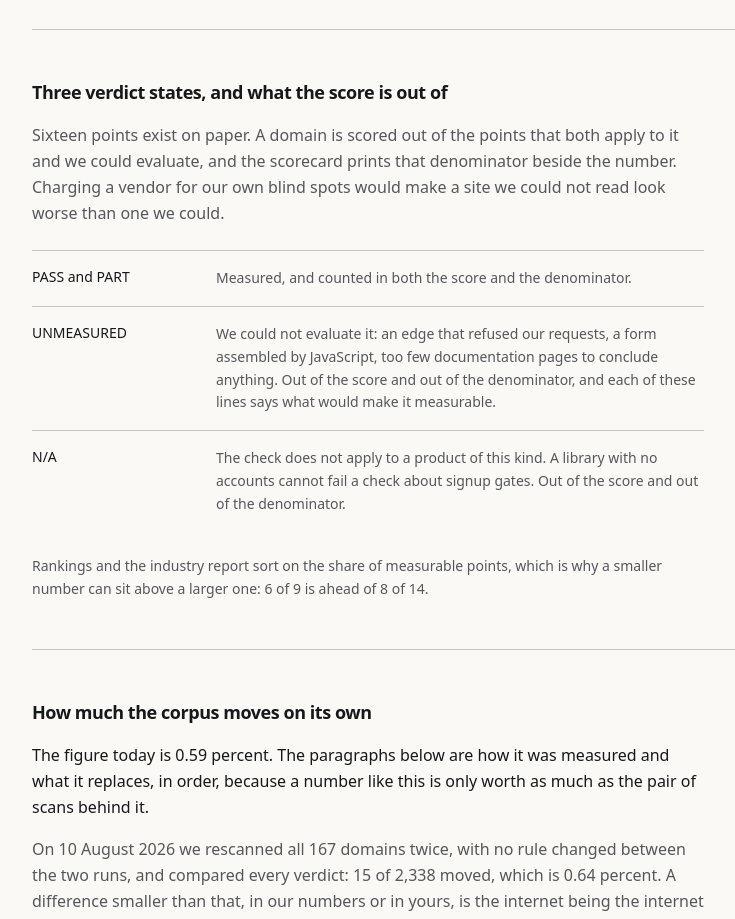
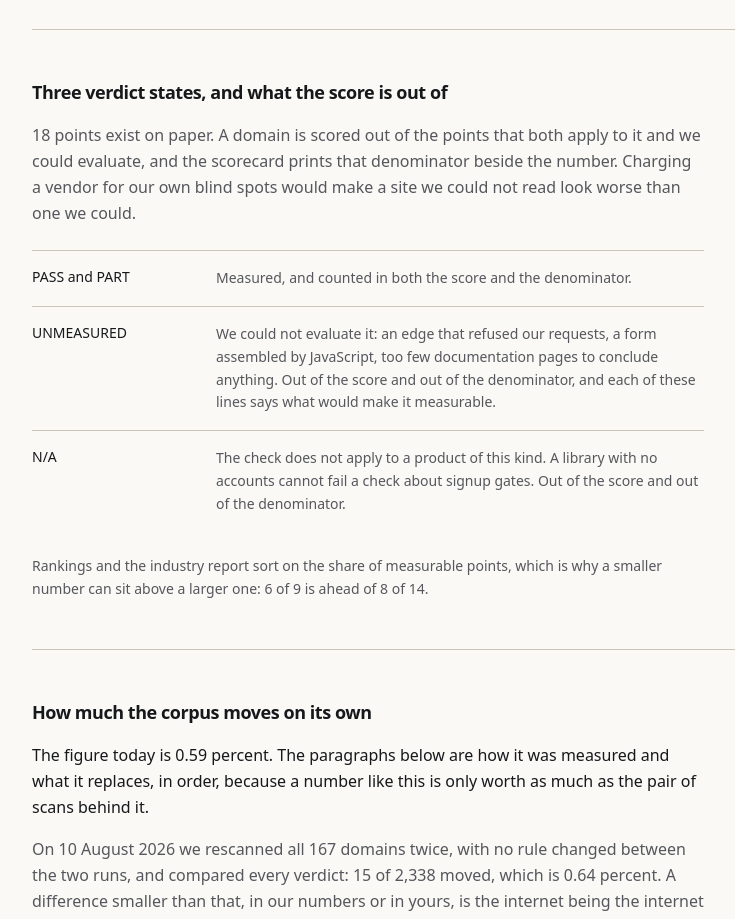
Before and after one commit to krystiangw/stackpick, a Next.js app: page /methodology in a window 1280 px wide. Shown: the part 2980-3899 px from the top of the page, without its empty margins (120-855 px from the left). Built offline with nearby package versions, Linux system fonts and the light colour scheme; no server answers; the database is empty; what async_hooks, undici would draw is missing.

Commit message:
fix(methodology): liczba punktow na stronie idzie ze stalej, nie ze slowa

```diff
--- a/src/app/methodology/page.tsx
+++ b/src/app/methodology/page.tsx
@@ -174,7 +174,7 @@ export default async function MethodologyPage() {
       <section className="border-b border-rule py-12">
         <h2 className="text-lg font-semibold tracking-tight">Three verdict states, and what the score is out of</h2>
         <p className="mt-4 max-w-2xl leading-relaxed text-ink-soft">
-          Sixteen points exist on paper. A domain is scored out of the points that both apply to it and we
+          {MAX_SCORE} points exist on paper. A domain is scored out of the points that both apply to it and we
           could evaluate, and the scorecard prints that denominator beside the number. Charging a vendor for
           our own blind spots would make a site we could not read look worse than one we could.
         </p>
```
Also changed, not shown: scripts/rules.mts, 1 other file (tests, documents, lock files or other folders).
